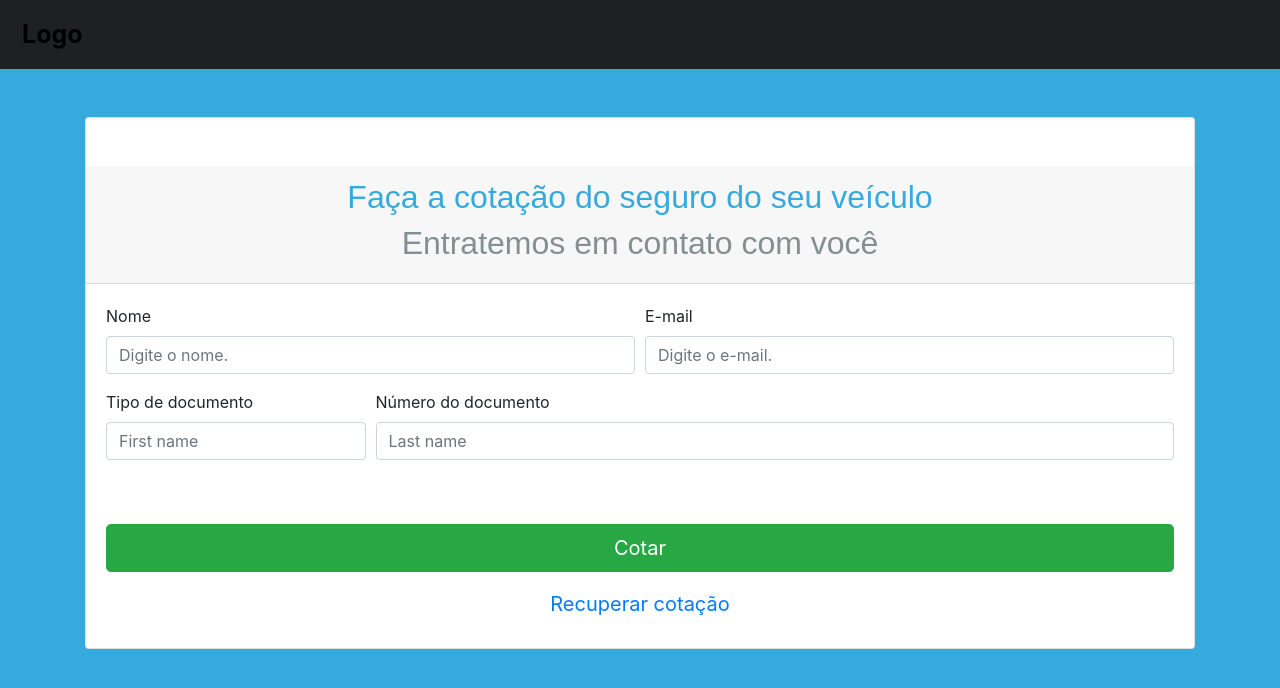
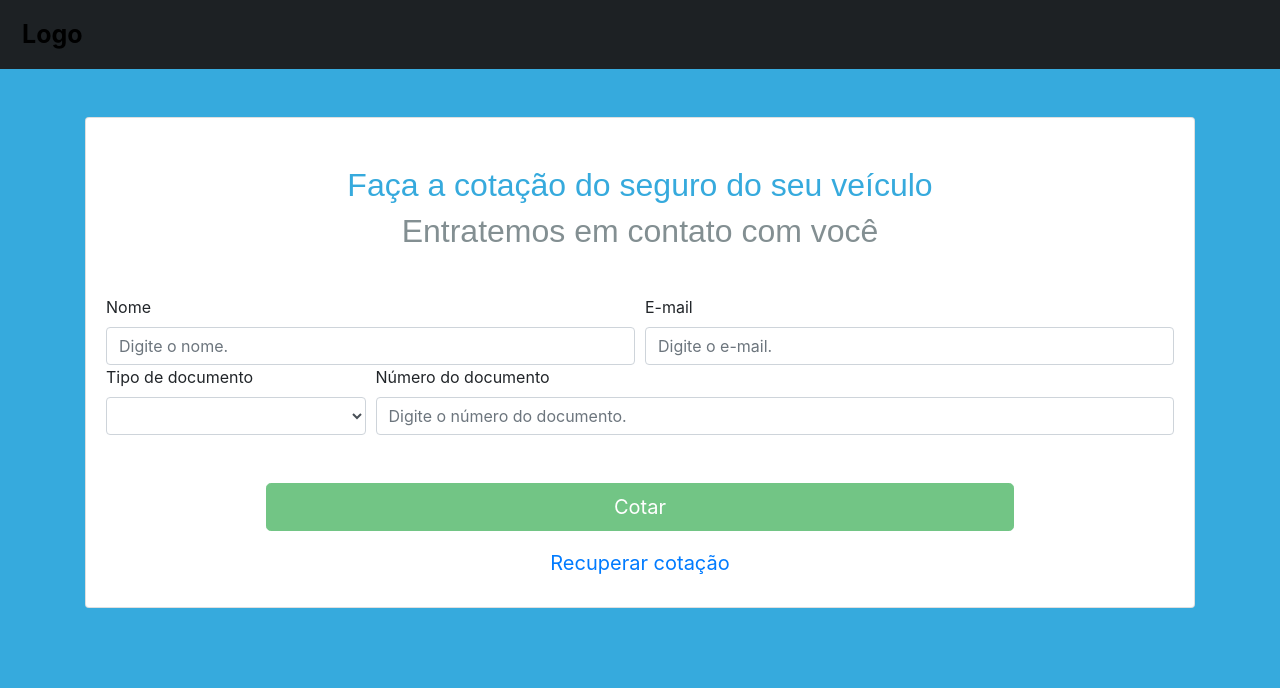
Before and after one commit to donascimentomarcelo/projeto-frontend, an Angular app: page /form in a window 1280 px wide. Shown: the top 688 px of the page. Built offline with nearby package versions, Linux system fonts and the light colour scheme.

Commit message:
build form and validations

```diff
--- a/src/app/pages/form/form.module.ts
+++ b/src/app/pages/form/form.module.ts
@@ -3,13 +3,14 @@ import { CommonModule } from '@angular/common';
 
 import { FormRoutingModule } from './form-routing.module';
 import { FormComponent } from './form/form.component';
-
+import { ReactiveFormsModule } from '@angular/forms';
 
 @NgModule({
   declarations: [FormComponent],
   imports: [
     CommonModule,
-    FormRoutingModule
+    FormRoutingModule,
+    ReactiveFormsModule
   ]
 })
 export class FormModule { }
--- a/src/app/pages/form/form/form.component.css
+++ b/src/app/pages/form/form/form.component.css
@@ -47,6 +47,12 @@
     font-family: Arial, sans-serif;
 }
 
+.align-button {
+    margin-left: auto;
+    margin-right: auto;
+    width: 70%;
+}
+
 @media screen and (max-width: 500px) {
     .header a {
         float: none;
@@ -57,4 +63,16 @@
     .header-right {
         float: none;
     }
+
+    .align-button {
+        margin-left: auto;
+        margin-right: auto;
+        width: 100%;
+    }
 }
+
+@media screen and (max-width: 425px) {
+    .second-title-size {
+        font-size: 20px;
+    }
+}
--- a/src/app/pages/form/form/form.component.html
+++ b/src/app/pages/form/form/form.component.html
@@ -6,40 +6,42 @@
     </div>
     <div class="container mt-5">
         <div class="card">
-            <div class="card-header mt-5">
+            <div class="mt-5">
                 <div class="first-title">
-                <h2>Faça a cotação do seguro do seu veículo</h2>
+                    <h2>Faça a cotação do seguro do seu veículo</h2>
                 </div>
                 <div class="second-title">
-                <h2>Entratemos em contato com você</h2>
+                    <h2 class="second-title-size">Entratemos em contato com você</h2>
                 </div>
             </div>
 
-            <div class="card-body">
-                <form>
+            <div class="card-body mt-3">
+                <form [formGroup]="formGroup" (submit)="submitForm()">
                     <div class="form-row">
-                      <div class="form-group col-md-6">
+                      <div class="col-xs-12 col-lg-6">
                         <label for="name">Nome</label>
-                        <input type="text" id="name" class="form-control" placeholder="Digite o nome.">
+                        <input type="text" id="name" formControlName="name" class="form-control" placeholder="Digite o nome.">
                       </div>
-                      <div class="form-group col-md-6">
+                      <div class="col-xs-12 col-lg-6">
                         <label for="email">E-mail</label>
-                        <input type="text" id="email" class="form-control" placeholder="Digite o e-mail.">
+                        <input type="text" id="email" formControlName="email" class="form-control" placeholder="Digite o e-mail.">
                       </div>
                     </div>
                     <div class="form-row">
-                      <div class="form-group col-md-3">
+                      <div class="col-xs-3 col-sm-3 col-lg-3">
                         <label for="document-type">Tipo de documento</label>
-                        <input type="text" id="document-type" class="form-control" placeholder="First name">
+                        <select class="form-control" id="document-type" formControlName="documentType">
+                            <option *ngFor="let item of documentTypes" [value]="item.key">{{item.value}}</option>
+                        </select>
                       </div>
-                      <div class="form-group col-md-9">
+                      <div class="col-xs-9 col-sm-9 col-lg-9">
                         <label for="document-number">Número do documento</label>
-                        <input type="text" id="document-number" class="form-control" placeholder="Last name">
+                        <input type="text" id="document-number" formControlName="documentNumber" class="form-control" placeholder="Digite o número do documento.">
                       </div>
                     </div>
 
-                    <div class="mt-5">
-                        <button type="button" class="btn btn-success btn-lg btn-block">Cotar</button>
+                    <div class="align-button mt-5">
+                        <button type="submit" [disabled]="formGroup.invalid" class="btn btn-success btn-lg btn-block">Cotar</button>
                         <button type="button" class="btn btn-link btn-lg btn-block">Recuperar cotação</button>
                     </div>
                 </form>
--- a/src/app/pages/form/form/form.component.ts
+++ b/src/app/pages/form/form/form.component.ts
@@ -1,15 +1,72 @@
-import { Component, OnInit } from '@angular/core';
+import { Component, OnInit, AfterViewInit } from '@angular/core';
+import { FormBuilder, FormGroup, Validators, FormControl } from '@angular/forms';
 
 @Component({
   selector: 'app-form',
   templateUrl: './form.component.html',
   styleUrls: ['./form.component.css']
 })
-export class FormComponent implements OnInit {
+export class FormComponent implements OnInit, AfterViewInit {
 
-  constructor() { }
+  public documentTypes: any[] = [
+    {key: 'cedula', value: 'Cédula'},
+    {key: 'cedulaExtrangeira', value: 'Cédula Extrangeira'},
+    {key: 'tarjetaIdentidade', value: 'Tarjeta de identidade'},
+  ];
+
+  public formGroup: FormGroup;
+
+  constructor(
+    private fb: FormBuilder,
+  ) { }
 
   ngOnInit() {
+    this.buildForm();
   }
 
+  ngAfterViewInit() {
+    this.formGroup.controls.documentType.valueChanges
+      .subscribe(value => {
+        this.validateIdentityCardOrCell(value);
+        this.validateForeignCell(value);
+    });
+  }
+
+  submitForm() {
+    console.log(this.formGroup);
+  }
+
+  private buildForm(): void {
+    this.formGroup = this.fb.group({
+      name: [null, [Validators.required]],
+      email: [null, [Validators.required, Validators.email]],
+      documentType: [null, [Validators.required]],
+      documentNumber: [null]
+    });
+  }
+
+  private validateIdentityCardOrCell(value: any) {
+    if (value === 'cedula' || value === 'tarjetaIdentidade') {
+      this.formGroup.controls['documentNumber']
+        .setValidators([
+          Validators.required,
+          Validators.pattern("^[0-9]*$"),
+          Validators.maxLength(10)
+        ]);
+      this.formGroup.controls['documentNumber']
+        .updateValueAndValidity();
+    }
+  }
+
+  private validateForeignCell(value: any) {
+    if (value === 'cedulaExtrangeira') {
+      this.formGroup.controls['documentNumber']
+        .setValidators([
+          Validators.required,
+          Validators.maxLength(15)
+        ]);
+      this.formGroup.controls['documentNumber']
+        .updateValueAndValidity();
+    }
+  }
 }
```
